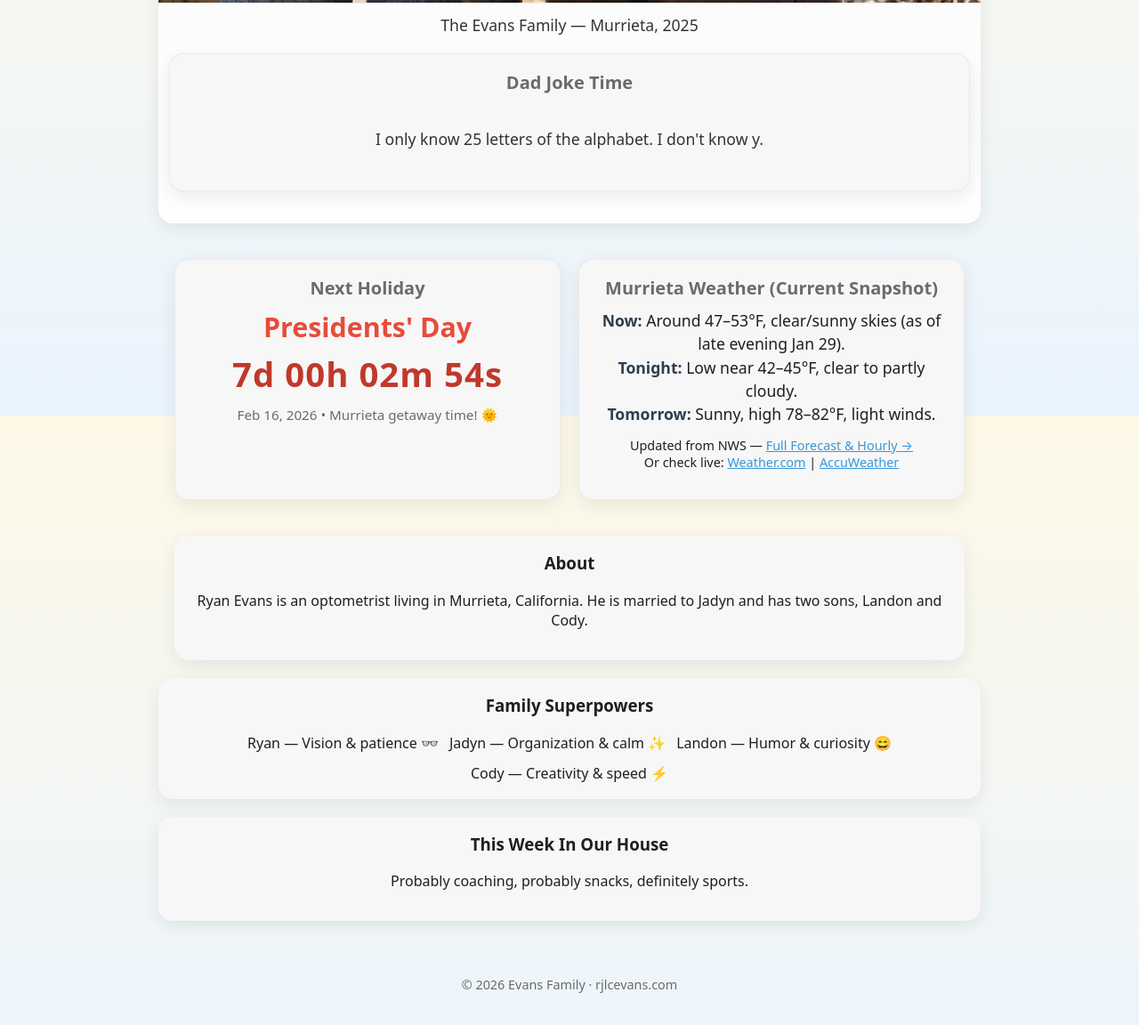
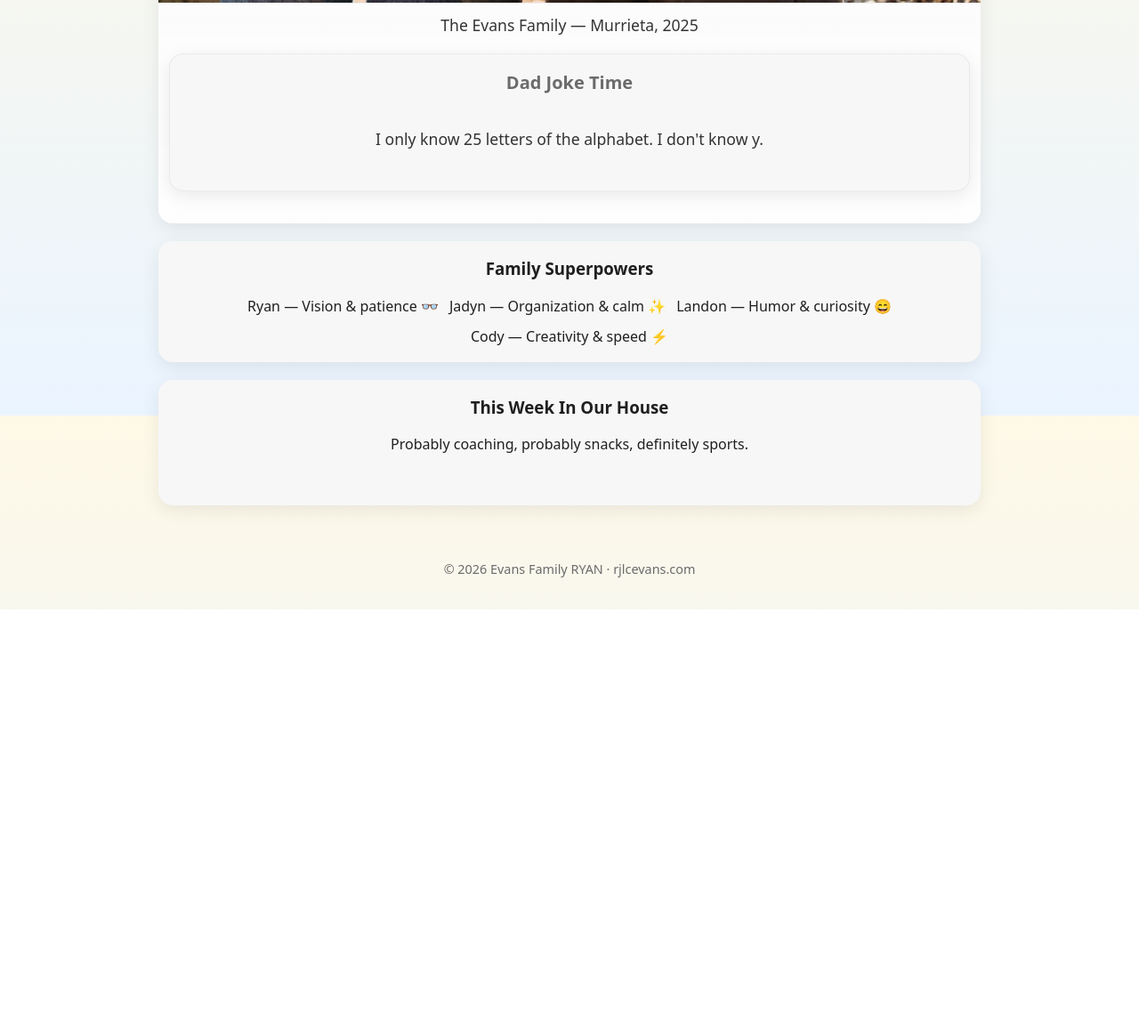
Before and after one commit to ryan11evans/rjlcevans, a plain HTML site: page index.html in a window 1280 px wide. Shown: the part 1133-2285 px from the top of the page at 89% size. After the commit the page ends 1818 px from the top, so only its background shows below. Drawn offline with Linux system fonts and the light colour scheme; no server answers.

Commit message:
Add RYAN to footer copyright

```diff
--- a/index.html
+++ b/index.html
@@ -180,45 +180,23 @@
     </section>
 
     <!-- Widgets: 3 side-by-side (holiday, weather, dad jokes) -->
-    <section class="widgets">
-      <div class="widget-grid">
-        <!-- Holiday Countdown -->
-        <div class="card widget-card">
-          <h3>Next Holiday</h3>
-          <div style="font-size: 1.9rem; font-weight: bold; color: #e74c3c; margin-bottom: 6px;">Presidents' Day</div>
-          <div id="timer">Calculating...</div>
-          <p style="margin: 10px 0 0; font-size: 0.95rem; color: var(--muted);">
-            Feb 16, 2026 • Murrieta getaway time! 🌞
-          </p>
-        </div>
-
-        <!-- Murrieta Weather Snapshot -->
-        <div class="card widget-card">
-          <h3>Murrieta Weather (Current Snapshot)</h3>
-          <div class="weather-info">
-            <strong>Now:</strong> Around 47–53°F, clear/sunny skies (as of late evening Jan 29).<br>
-            <strong>Tonight:</strong> Low near 42–45°F, clear to partly cloudy.<br>
-            <strong>Tomorrow:</strong> Sunny, high 78–82°F, light winds.
-          </div>
-          <p style="margin-top: 12px; font-size: 0.9rem;">
-            Updated from NWS — <a href="https://forecast.weather.gov/MapClick.php?lat=33.5500&lon=-117.1830" target="_blank" style="color: #3498db; text-decoration: underline;">Full Forecast & Hourly →</a><br>
-            Or check live: <a href="https://weather.com/weather/today/l/Murrieta+CA?canonicalCityId=..." target="_blank" style="color: #3498db;">Weather.com</a> | <a href="https://www.accuweather.com/en/us/murrieta/92562/current-weather/2178890" target="_blank" style="color: #3498db;">AccuWeather</a>
-          </p>
-        </div>
-
-
-      </div>
-    <section class="card" style="padding:18px;text-align:center"><h3 style="margin-top:0">About</h3><p>Ryan Evans is an optometrist living in Murrieta, California. He is married to Jadyn and has two sons, Landon and Cody.</p></section>
 
 </section>
   <section class="card" style="padding:18px;text-align:center"><h3 style="margin-top:0">Family Superpowers</h3><div style="display:flex;flex-wrap:wrap;gap:12px;justify-content:center"><div>Ryan — Vision &amp; patience 👓</div><div>Jadyn — Organization &amp; calm ✨</div><div>Landon — Humor &amp; curiosity 😄</div><div>Cody — Creativity &amp; speed ⚡</div></div></section>
 
-<section class="card" style="padding:18px;text-align:center"><h3 style="margin-top:0">This Week In Our House</h3><p id="week-line">Probably coaching, probably snacks, definitely sports.</p></section>
+<section class="card" style="padding:18px;text-align:center"><h3 style="margin-top:0">This Week In Our House</h3><p id="week-line">Probably coaching, probably snacks, definitely sports.</p>
+<section class="widgets">
+  <div class="widget-grid">
+    <!-- Widgets moved below This Week -->
+  </div>
+</section>
+
+</section>
 <script>const lines=["Probably coaching, probably snacks, definitely sports.","Some homework, lots of laughs, and a game or two.","Busy schedules, quick dinners, big smiles.","Practice, play, repeat."];document.getElementById(week-line).textContent=lines[Math.floor(Math.random()*lines.length)];</script>
 
 </main>
 
-  <footer>© 2026 Evans Family · rjlcevans.com</footer>
+  <footer>© 2026 Evans Family RYAN · rjlcevans.com</footer>
 
   <!-- Countdown script -->
   <script>
```
